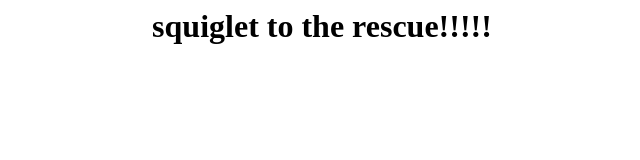
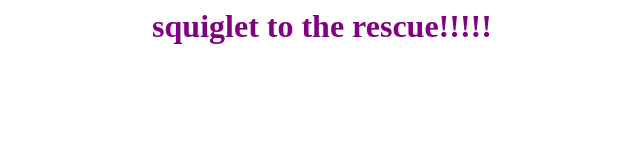
Before and after one commit to squiglet/website-stuff, a plain HTML site: page index.html in a window 1280 px wide. Shown: the whole page, without its empty margins (318-958 px from the left). Drawn offline with Linux system fonts and the light colour scheme.

Commit message:
Update index.html to make text purple

```diff
--- a/index.html
+++ b/index.html
@@ -1,3 +1,3 @@
-<h1>
+<h1 style="color:purple;">
   <center>squiglet to the rescue!!!!!</center>
 </h1>
```
